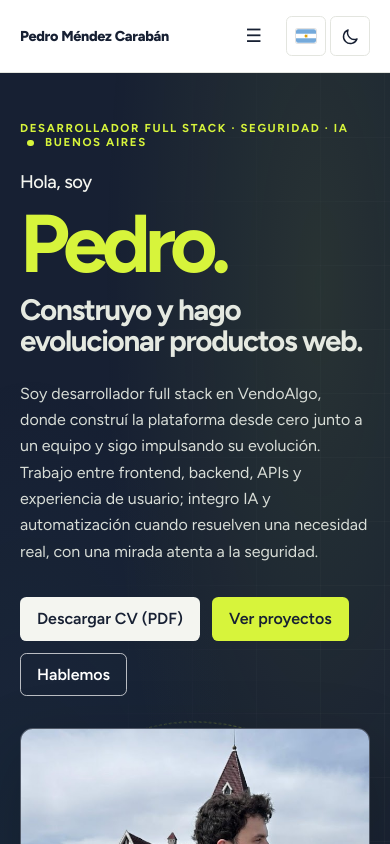
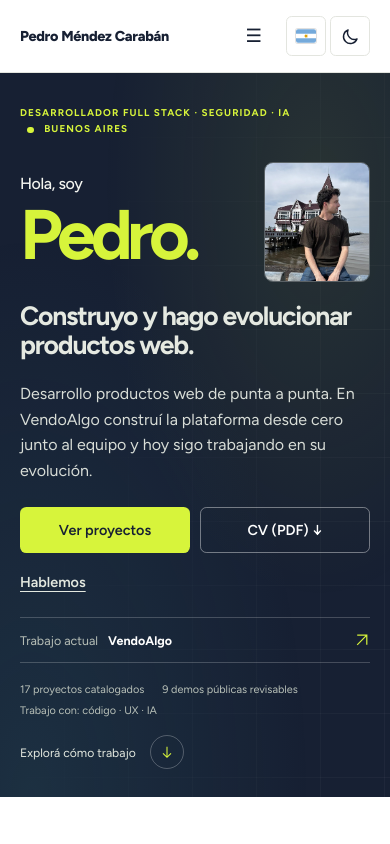
Before and after one commit to Pedro-2577/portfolio-2025, a Vue app: page / in a window 390 px wide. Shown: the top 844 px of the page. Built offline with nearby package versions, Linux system fonts and the light colour scheme.

Commit message:
Compose the mobile hero as a compact introduction

```diff
--- a/src/App.vue
+++ b/src/App.vue
@@ -297,13 +297,17 @@ onUnmounted(() => {
         <div class="hero-layout">
           <div class="hero-main">
           <p class="eyebrow">{{ t.role }} <span class="eyebrow-dot"></span> Buenos Aires</p>
-          <h1 class="hero-heading"><span class="hero-greeting">{{ t.greeting }}</span><span class="visually-hidden">Pedro.</span><span class="hero-name" aria-hidden="true"><span v-for="(letter, index) in 'Pedro.'" :key="index" class="hero-letter" :style="{ '--letter-index': index }" aria-hidden="true">{{ letter }}</span></span><em>{{ t.tagline }}</em></h1>
-          <p class="hero-copy">{{ t.hero }}</p>
+          <div class="hero-intro">
+            <h1 class="hero-heading"><span class="hero-greeting">{{ t.greeting }}</span><span class="visually-hidden">Pedro.</span><span class="hero-name" aria-hidden="true"><span v-for="(letter, index) in 'Pedro.'" :key="index" class="hero-letter" :style="{ '--letter-index': index }" aria-hidden="true">{{ letter }}</span></span><em>{{ t.tagline }}</em></h1>
+            <img class="hero-mobile-portrait" :src="assetBase + 'pedro-portrait.jpg'" alt="Pedro Martín Méndez Carabán" width="106" height="120" decoding="async">
+          </div>
+          <p class="hero-copy"><span class="hero-desktop-only">{{ t.hero }}</span><span class="hero-mobile-only">{{ language === 'es' ? 'Desarrollo productos web de punta a punta. En VendoAlgo construí la plataforma desde cero junto al equipo y hoy sigo trabajando en su evolución.' : 'I build web products end to end. At VendoAlgo, I built the platform from scratch with the team and continue to develop it today.' }}</span></p>
           <div class="button-row">
-            <button class="button button-download" type="button" @click="downloadResume">{{ t.resumeDownload }}</button>
+            <button class="button button-download" type="button" :aria-label="t.resumeDownload" @click="downloadResume"><span class="hero-desktop-only">{{ t.resumeDownload }}</span><span class="hero-mobile-only">CV (PDF) <span aria-hidden="true">↓</span></span></button>
             <a class="button button-light" href="#projects" @click.prevent="navigate('projects')">{{ t.viewProjects }}</a>
             <a class="button button-outline" href="#contact" @click.prevent="navigate('contact')">{{ t.talk }}</a>
           </div>
+          <a class="hero-mobile-work" href="#project/vendoalgo" @click.prevent="navigate('project/vendoalgo')"><span>{{ t.proofLabel }}</span><strong>VendoAlgo</strong><svg viewBox="0 0 20 20" fill="none" stroke="currentColor" stroke-width="1.5" aria-hidden="true"><path d="M4 16 16 4M4 4h12v12"/></svg></a>
           </div>
           <aside class="hero-person">
             <figure class="hero-portrait">
--- a/src/portfolioMotion.css
+++ b/src/portfolioMotion.css
@@ -172,3 +172,35 @@
 }
 
 .visually-hidden { position: absolute; width: 1px; height: 1px; padding: 0; margin: -1px; overflow: hidden; clip-path: inset(50%); white-space: nowrap; border: 0; }
+
+/* Compact mobile composition: portrait and identity share the first row. */
+.hero-mobile-portrait, .hero-mobile-work, .hero-mobile-only { display: none; }
+@media (max-width: 700px) {
+  .hero .hero-content { padding-block: 32px 28px; }
+  .hero .hero-main > .eyebrow { max-width: 44ch; margin: 0; font-size: .62rem; line-height: 1.65; letter-spacing: .11em; }
+  .hero-intro { display: grid; grid-template-columns: minmax(0, 1fr) 106px; gap: 8px 18px; align-items: center; margin: 24px 0 20px; }
+  .hero .hero-heading { display: contents; font-size: clamp(3.4rem, 18vw, 5.5rem); }
+  .hero .hero-greeting { grid-column: 1; margin: 0; align-self: end; font-size: 1rem; line-height: 1.3; }
+  .hero .hero-name { grid-column: 1; margin: 0; align-self: start; padding-bottom: .05em; line-height: .9; }
+  .hero .hero-heading em { grid-column: 1 / -1; max-width: 23ch; margin: 12px 0 0; font-size: clamp(1.6rem, 6.8vw, 2.2rem); line-height: 1.12; }
+  .hero .hero-mobile-portrait { display: block; grid-column: 2; grid-row: 1 / span 2; width: 106px; height: 120px; border: 1px solid rgba(255,255,255,.25); border-radius: 9px; object-fit: cover; object-position: 55% 38%; animation: intro-rise .7s .15s both; }
+  .hero .hero-person { display: none; }
+  .hero-desktop-only { display: none; }
+  .hero-mobile-only { display: inline; }
+  .hero .hero-copy { max-width: 46ch; margin: 0; color: #d8ddd7; font-size: 1rem; line-height: 1.6; }
+  .hero-main > .button-row { display: grid; grid-template-columns: repeat(2, minmax(0, 1fr)); gap: 10px; margin-top: 24px; }
+  .hero-main > .button-row .button { width: 100%; min-height: 46px; padding: 11px 12px; font-size: .9rem; }
+  .hero-main > .button-row .button-light { grid-column: 1; grid-row: 1; }
+  .hero-main > .button-row .button-download { grid-column: 2; grid-row: 1; background: transparent; color: white; border-color: rgba(255,255,255,.4); }
+  .hero-main > .button-row .button-outline { grid-column: 1 / -1; justify-self: start; justify-content: flex-start; width: fit-content; min-height: 38px; padding: 4px 0; border: 0; border-radius: 0; color: #e4e9e0; background: none; text-decoration: underline; text-underline-offset: 4px; }
+  .hero .hero-mobile-work { display: flex; align-items: center; gap: 10px; margin-top: 16px; padding: 14px 0; border-top: 1px solid rgba(255,255,255,.2); border-bottom: 1px solid rgba(255,255,255,.2); font-size: .78rem; }
+  .hero-mobile-work > span { color: #b8c0b8; }
+  .hero-mobile-work > strong { color: white; }
+  .hero-mobile-work > svg { width: 16px; height: 16px; margin-left: auto; color: var(--accent); }
+  .hero-meta { display: flex; flex-wrap: wrap; gap: 8px 18px; margin-top: 20px; padding-top: 0; border-top: 0; font-size: .68rem; }
+  .hero-explore { margin-top: 18px; font-size: .76rem; }
+}
+@media (max-width: 360px) {
+  .hero-intro { grid-template-columns: minmax(0, 1fr) 90px; column-gap: 14px; }
+  .hero .hero-mobile-portrait { width: 90px; height: 106px; }
+}
```
